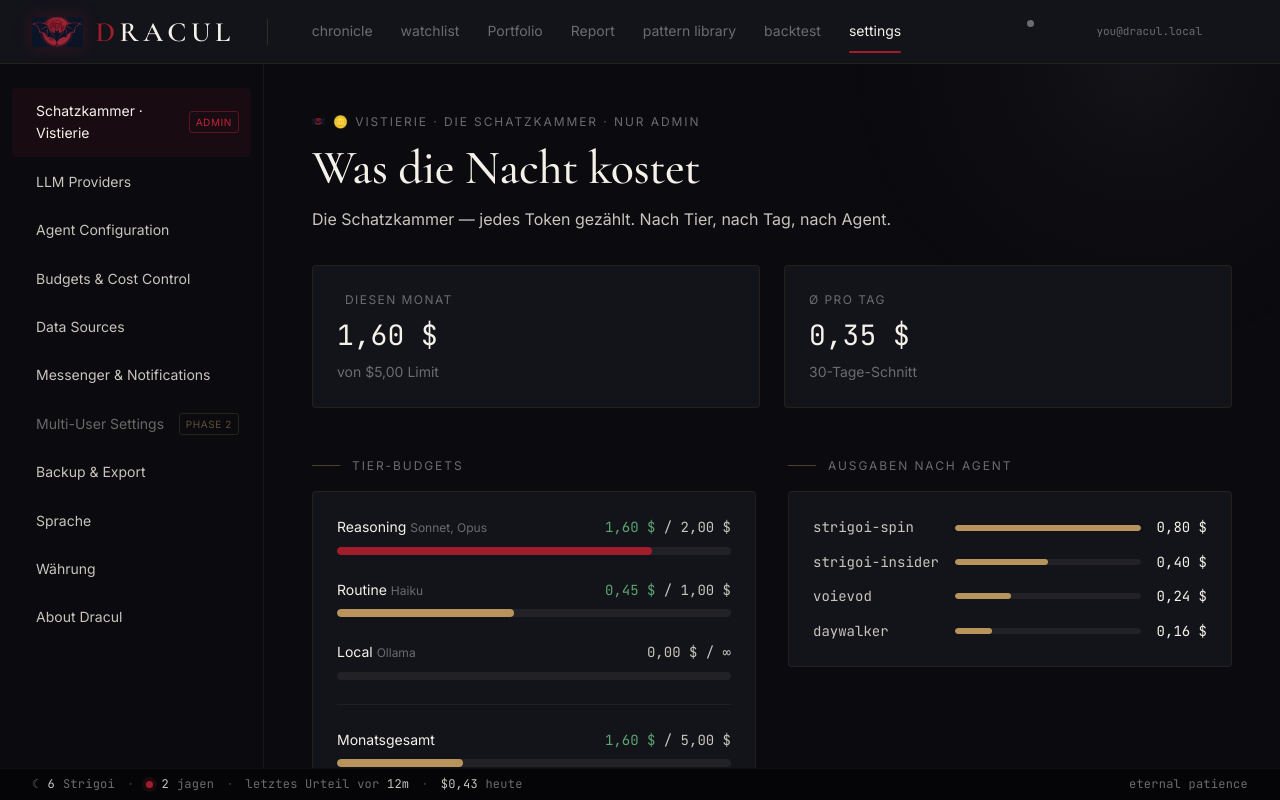
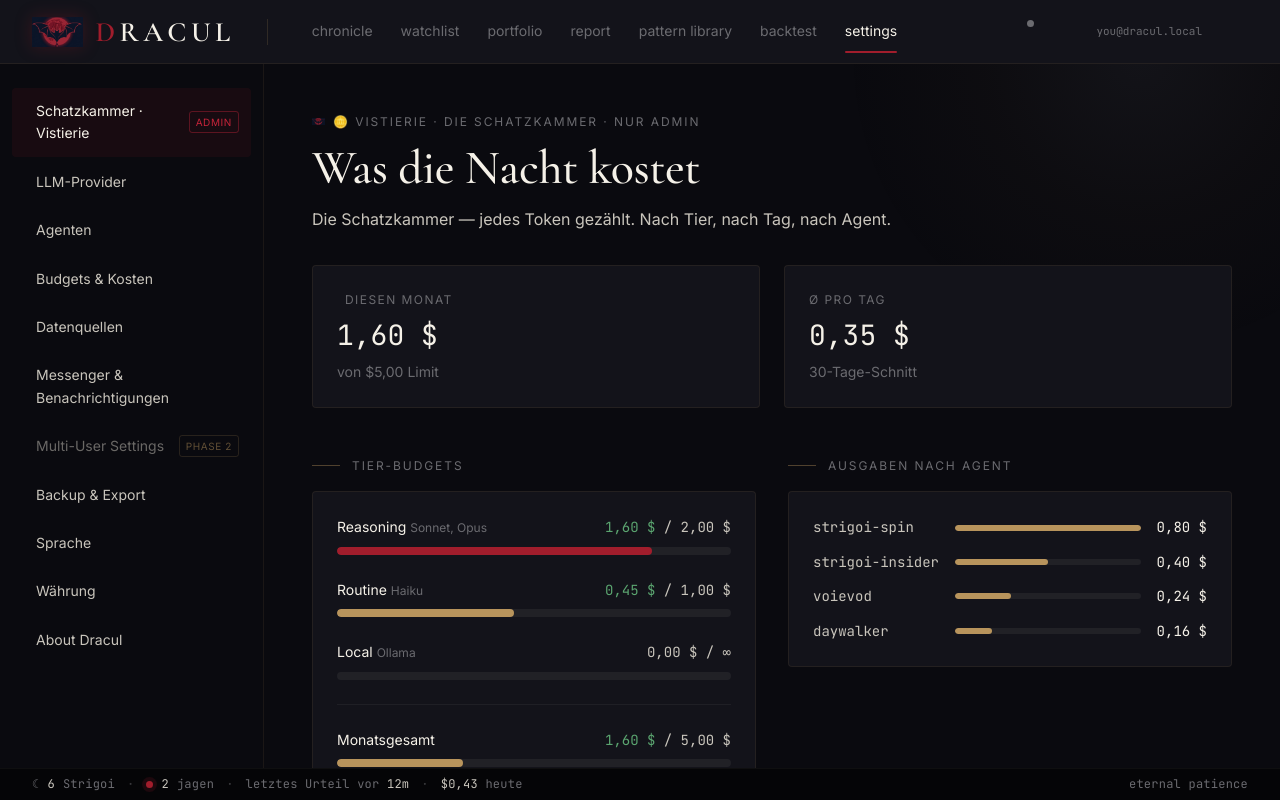
Before and after one commit to visterion/dracul, a Vue app in the folder chronicle/: page /settings in a window 1280 px wide. Built offline with nearby package versions, Linux system fonts and the light colour scheme.

Commit message:
fix(chronicle): lowercase nav labels and german settings section names

```diff
--- a/chronicle/src/i18n/locales/de.ts
+++ b/chronicle/src/i18n/locales/de.ts
@@ -22,8 +22,8 @@ export default {
     nav: {
       chronicle: 'chronicle',
       watchlist: 'watchlist',
-      portfolio: 'Portfolio',
-      report: 'Report',
+      portfolio: 'portfolio',
+      report: 'report',
       patternLibrary: 'pattern library',
       backtest: 'backtest',
       settings: 'settings',
@@ -57,11 +57,11 @@ export default {
     stubSub: 'Dieser Bereich wird in einer kommenden Iteration ausgebaut.',
     nav: {
       schatzkammer: 'Schatzkammer · Vistierie',
-      llmProviders: 'LLM Providers',
-      agentConfig: 'Agent Configuration',
-      budgets: 'Budgets & Cost Control',
-      dataSources: 'Data Sources',
-      messenger: 'Messenger & Notifications',
+      llmProviders: 'LLM-Provider',
+      agentConfig: 'Agenten',
+      budgets: 'Budgets & Kosten',
+      dataSources: 'Datenquellen',
+      messenger: 'Messenger & Benachrichtigungen',
       multiUser: 'Multi-User Settings',
       backup: 'Backup & Export',
       language: 'Sprache',
--- a/chronicle/src/i18n/locales/en.ts
+++ b/chronicle/src/i18n/locales/en.ts
@@ -23,7 +23,7 @@ export default {
       chronicle: 'chronicle',
       watchlist: 'watchlist',
       portfolio: 'portfolio',
-      report: 'Report',
+      report: 'report',
       patternLibrary: 'pattern library',
       backtest: 'backtest',
       settings: 'settings',
```
Also changed, not shown: 2 other files (tests, documents, lock files or other folders).
